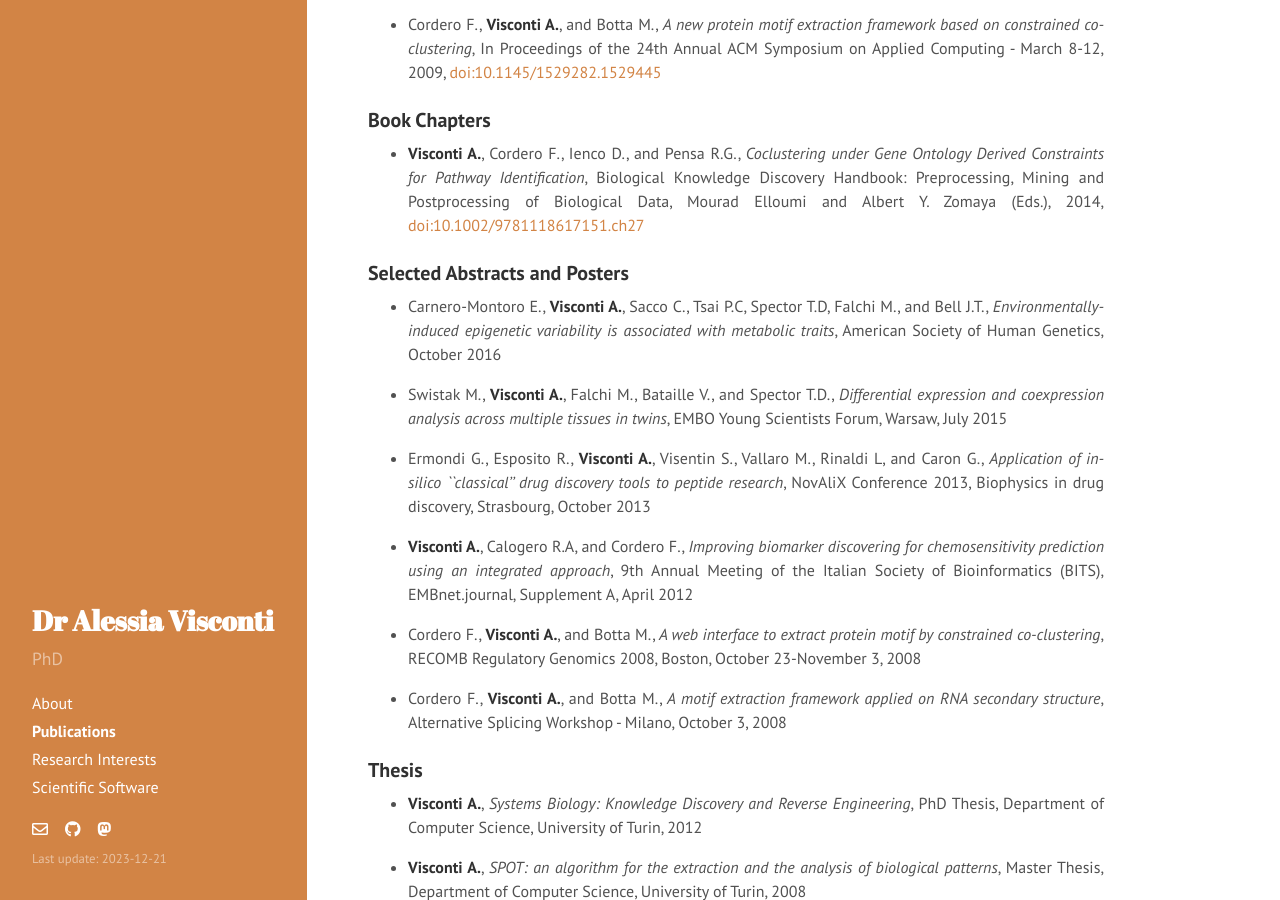
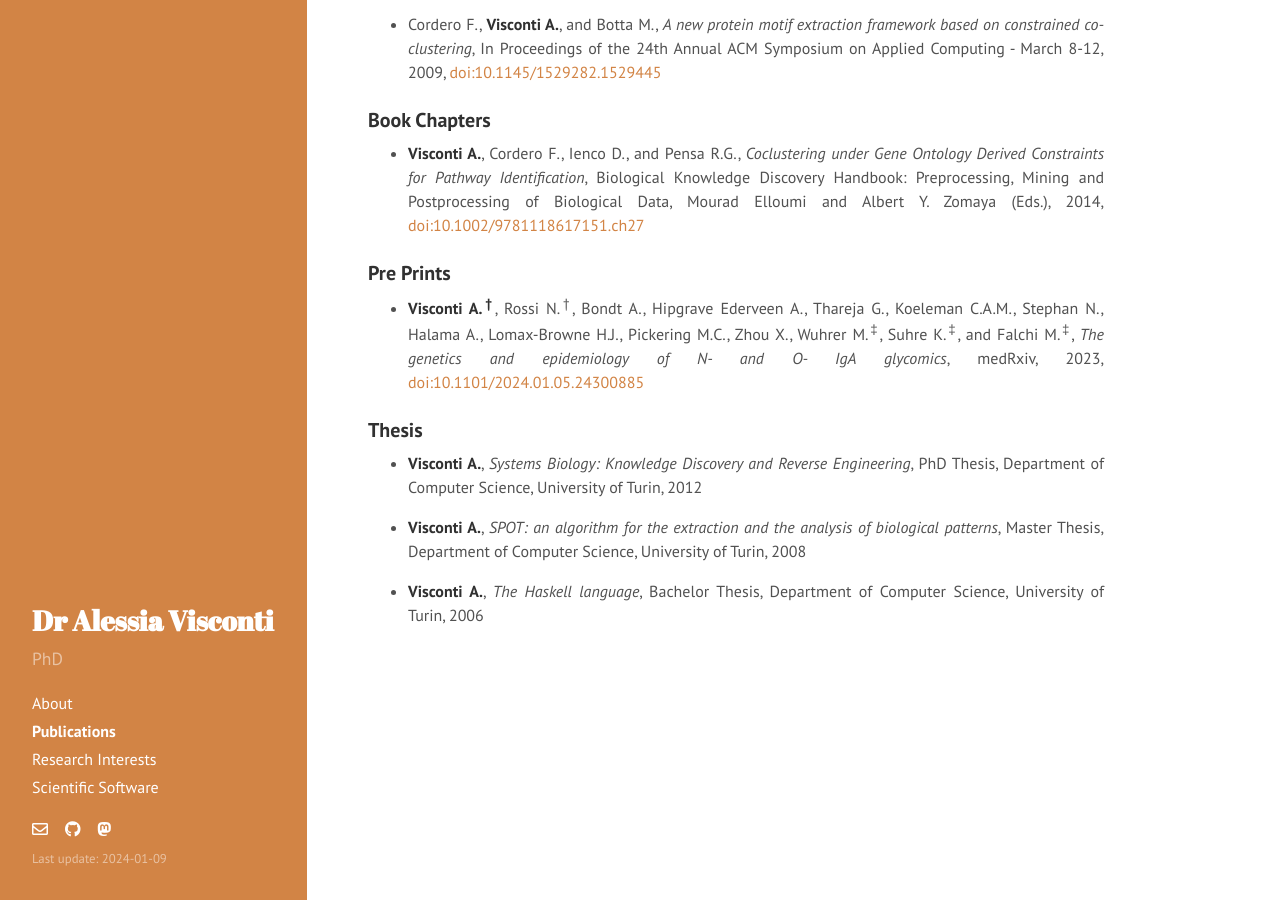
Before and after one commit to alesssia/alesssia.github.io, a Jekyll site: the page built from publications.md, in a window 1280 px wide and 900 px high, scrolled down 5615 px. Built offline with Jekyll 4.4.1, drawn with Linux system fonts in a browser that asks for light colours; nearby versions of some CDN libraries; a style sheet for code colours, icons or effects is not loaded; some of the changed text lies outside the part shown.

Commit message:
Added IgA preprint and done some tweaks here and there

```diff
--- a/_config.yml
+++ b/_config.yml
@@ -11,7 +11,7 @@ tagline:     ''
 description: 'PhD'
 url:         http://alesssia.github.io/
 baseurl:     /
-lastmod:    '2023-12-21'
+lastmod:    '2024-01-09'
 
 author:
   name:      'Alessia Visconti'
--- a/publications.md
+++ b/publications.md
@@ -7,8 +7,8 @@ title: Publications
   [[Journals]](#journals)
 | [[In proceedings]](#in-proceedings)
 | [[Book Chapters]](#book-chapters)
-<!-- | [[Pre Prints]](#pre-prints) -->
-| [[Selected Abstracts and Posters]](#selected-abstracts-and-posters)
+| [[Pre Prints]](#pre-prints)
+<!-- | [[Selected Abstracts and Posters]](#selected-abstracts-and-posters) -->
 | [[Thesis]](#thesis)
 
 
@@ -138,11 +138,12 @@ title: Publications
 - **Visconti A.**, Cordero F., Ienco D., and Pensa R.G., *Coclustering under Gene Ontology Derived Constraints for Pathway Identification*, Biological Knowledge Discovery Handbook: Preprocessing, Mining and Postprocessing of Biological Data, Mourad Elloumi and Albert Y. Zomaya (Eds.), 2014, [doi:10.1002/9781118617151.ch27](http://onlinelibrary.wiley.com/doi/10.1002/9781118617151.ch27/summary)
 
 
-<!-- ### Pre Prints
+### Pre Prints
 
- -->
+- **Visconti A.<sup>†</sup>**, Rossi N.<sup>†</sup>, Bondt A., Hipgrave Ederveen A., Thareja G., Koeleman C.A.M., Stephan N., Halama A., Lomax-Browne H.J., Pickering M.C., Zhou X., Wuhrer M.<sup>‡</sup>, Suhre K.<sup>‡</sup>, and Falchi M.<sup>‡</sup>, *The genetics and epidemiology of N- and O- IgA glycomics*, medRxiv, 2023, [doi:10.1101/2024.01.05.24300885 ](https://www.medrxiv.org/content/10.1101/2024.01.05.24300885v1)
 
-### Selected Abstracts and Posters
+
+<!-- ### Selected Abstracts and Posters
 
 - Carnero-Montoro E., **Visconti A.**, Sacco C., Tsai P.C, Spector T.D, Falchi M., and Bell J.T.,  *Environmentally-induced epigenetic variability is associated with metabolic traits*, American Society of Human Genetics, October 2016
 
@@ -154,7 +155,7 @@ title: Publications
 
 - Cordero F., **Visconti A.**, and Botta M., *A web interface to extract protein motif by constrained co-clustering*, RECOMB Regulatory Genomics 2008, Boston, October 23-November 3, 2008
 
-- Cordero F., **Visconti A.**, and Botta M., *A motif extraction framework applied on RNA secondary structure*, Alternative Splicing Workshop - Milano, October 3, 2008
+- Cordero F., **Visconti A.**, and Botta M., *A motif extraction framework applied on RNA secondary structure*, Alternative Splicing Workshop - Milano, October 3, 2008 -->
 
 
 ### Thesis
```
Also changed, not shown: index.md (+2 -1 lines), research.md (+2 -1 lines), 2 other files.
